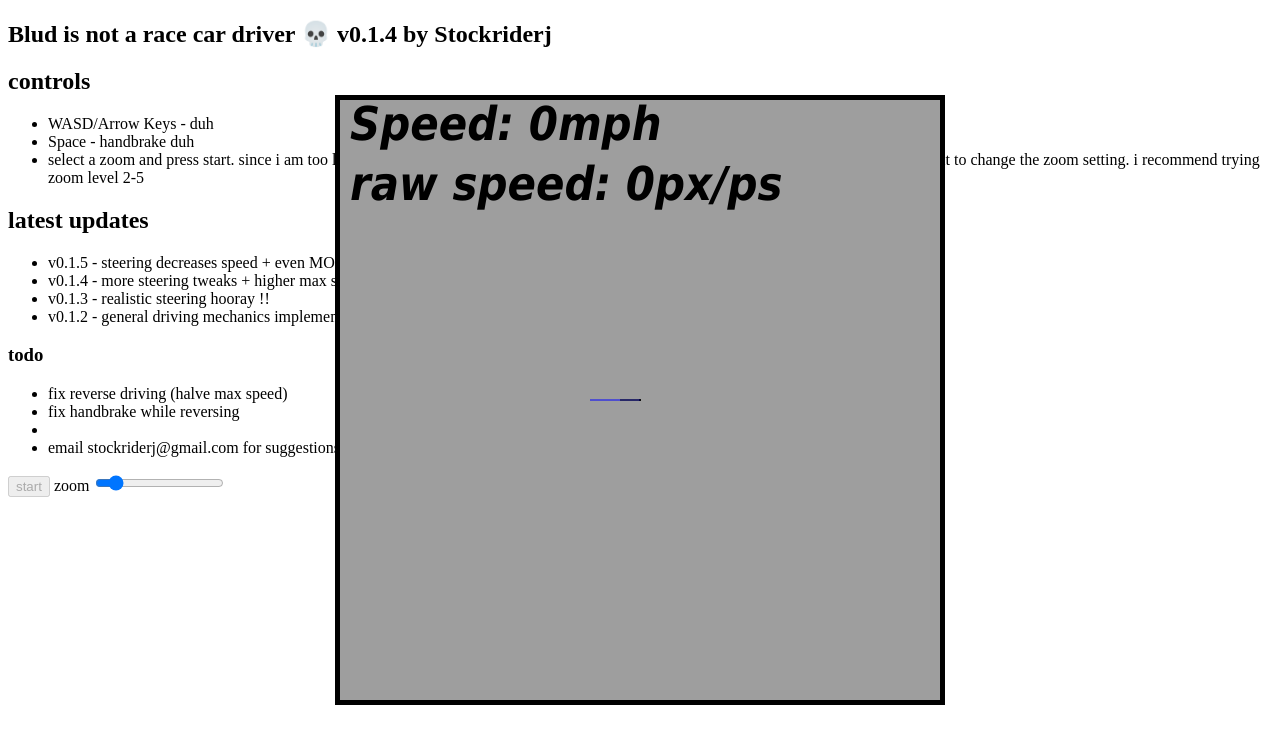
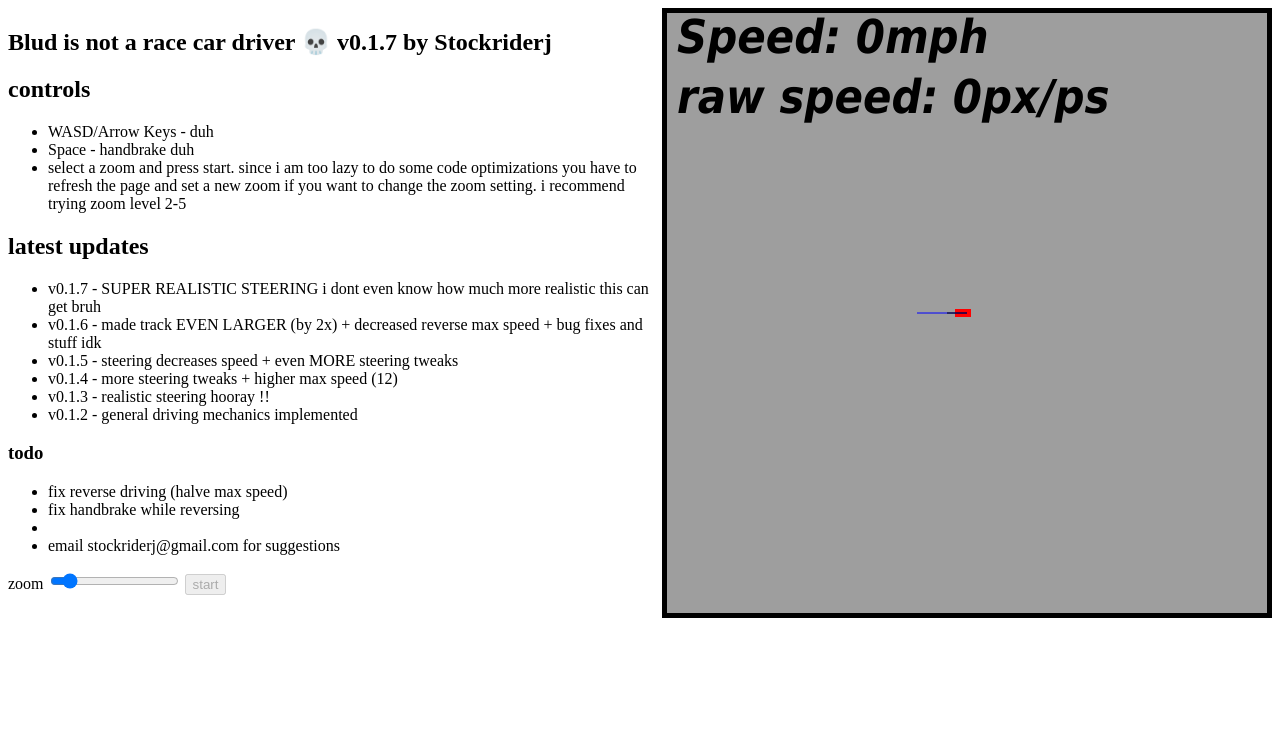
Before and after one commit to qian-json/car, a plain HTML site: page index.html in a window 1280 px wide. Both pictures are taken after a click on the button "start". Drawn offline with Linux system fonts and the light colour scheme.

Commit message:
massive steering revamp and more

```diff
--- a/index.html
+++ b/index.html
@@ -8,21 +8,37 @@
     <link rel="stylesheet" href="style.css" />
   </head>
   <body>
+    <main>
       <aside>
-      <h1>Blud is not a race car driver 💀 v0.1.4 by Stockriderj</h1>
-      <div>
+        <h1>Blud is not a race car driver 💀 v0.1.7 by Stockriderj</h1>
+        <div class="controls">
           <h2>controls</h2>
           <ul>
             <li>WASD/Arrow Keys - duh</li>
             <li>Space - handbrake duh</li>
 
-          <li>select a zoom and press start. since i am too lazy to do some code optimizations you have to refresh the page and set a new zoom if you want to change the zoom setting. i recommend trying zoom level 2-5</li>
+            <li>
+              select a zoom and press start. since i am too lazy to do some code
+              optimizations you have to refresh the page and set a new zoom if
+              you want to change the zoom setting. i recommend trying zoom level
+              2-5
+            </li>
           </ul>
         </div>
         <div>
           <h2>latest updates</h2>
           <ul>
-            <li>v0.1.5 - steering decreases speed + even MORE steering tweaks</li>
+            <li>
+              v0.1.7 - SUPER REALISTIC STEERING i dont even know how much more
+              realistic this can get bruh
+            </li>
+            <li>
+              v0.1.6 - made track EVEN LARGER (by 2x) + decreased reverse max
+              speed + bug fixes and stuff idk
+            </li>
+            <li>
+              v0.1.5 - steering decreases speed + even MORE steering tweaks
+            </li>
             <li>v0.1.4 - more steering tweaks + higher max speed (12)</li>
             <li>v0.1.3 - realistic steering hooray !!</li>
             <li>v0.1.2 - general driving mechanics implemented</li>
@@ -36,13 +52,16 @@
             <li>email stockriderj@gmail.com for suggestions</li>
           </ul>
         </div>
-    </aside>
-
-    <button onclick="e(); this.disabled=true;">start</button>
-    <canvas id="canvas1"></canvas>
 
         <label for="zoomRange">zoom</label>
         <input type="range" min="1" max="10" value="2" id="zoomRange" />
+        <button onclick="e(); this.disabled=true;">start</button>
+      </aside>
+
+      <div>
+        <canvas id="canvas1"></canvas>
+      </div>
+    </main>
 
     <script src="script.js"></script>
   </body>
--- a/script.js
+++ b/script.js
@@ -1,7 +1,18 @@
+const abs = Math.abs;
+
+const canvas = document.getElementById("canvas1");
+const ctx = canvas.getContext("2d");
+
+function rotate(x, y, angle, render) {
+  ctx.save();
+  ctx.translate(x, y);
+  ctx.rotate(angle);
+  render();
+  ctx.restore();
+}
+
 function e() {
   // start game lol
-  const canvas = document.getElementById("canvas1");
-  const ctx = canvas.getContext("2d");
 
   const zoomRange = document.getElementById("zoomRange");
   let ZOOM = zoomRange.value / 10;
@@ -12,22 +23,22 @@ function e() {
 
   const CANVAS_WIDTH = (canvas.width = 600);
   const CANVAS_HEIGHT = (canvas.height = 600);
-  const BACKGROUND_WIDTH = 8430 * ZOOM;
-  const BACKGROUND_HEIGHT = 7350 * ZOOM;
+  const BACKGROUND_WIDTH = 16830 * ZOOM;
+  const BACKGROUND_HEIGHT = 14700 * ZOOM;
   const backgroundImage = new Image();
   backgroundImage.src =
     "https://media.istockphoto.com/id/1333794966/vector/top-down-racing-circuit-isolated-on-white-background.jpg?s=612x612&w=0&k=20&c=fEvS411Mvc2TSmAc0zULCX1_yvZZXTV_1Zsz99_ND0A=";
 
-  const MOVE_SPEED = 0.2 * ZOOM;
+  const ACCEL_SPEED = 0.1 * ZOOM;
   const MAX_SPEED = 12 * ZOOM;
-  const BASE_STEER_SPEED = 2;
-  const MAX_STEER = 32;
-  const PLAYER_SIZE = 10 * ZOOM;
+  const BASE_STEER_SPEED = 4;
+  const MAX_STEER = 48;
+  const PLAYER_SIZE = 40 * ZOOM;
 
   const PLAYER_CANVAS = CANVAS_WIDTH / 2 - PLAYER_SIZE / 2;
 
-  let x = 2925 * ZOOM;
-  let y = 2500 * ZOOM;
+  let x = 5850 * ZOOM;
+  let y = 5000 * ZOOM;
 
   let speed = 0;
   let mphSpeed = 0; // MAX REAL SPEED = 220 mph / MAX GAME SPEED = 2 = 110 * speed
@@ -37,10 +48,10 @@ function e() {
   let steerDirection = 0;
   const steerFriction = 0.1;
 
-  let pressedW = false;
-  let pressedA = false;
-  let pressedS = false;
-  let pressedD = false;
+  let pressedAccelerate = false;
+  let pressedLeftTurn = false;
+  let pressedReverse = false;
+  let pressedRightTurn = false;
   let pressedSpace = false;
 
   let touchingBorder = {left: false, right: false, top: false, bottom: false};
@@ -51,19 +62,19 @@ function e() {
       switch (e.key) {
         case "w":
         case "ArrowUp":
-          pressedW = true;
+          pressedAccelerate = true;
           break;
         case "a":
         case "ArrowLeft":
-          pressedA = true;
+          pressedLeftTurn = true;
           break;
         case "s":
         case "ArrowDown":
-          pressedS = true;
+          pressedReverse = true;
           break;
         case "d":
         case "ArrowRight":
-          pressedD = true;
+          pressedRightTurn = true;
           break;
         case " ": // space
           pressedSpace = true;
@@ -79,19 +90,19 @@ function e() {
       switch (e.key) {
         case "w":
         case "ArrowUp":
-          pressedW = false;
+          pressedAccelerate = false;
           break;
         case "a":
         case "ArrowLeft":
-          pressedA = false;
+          pressedLeftTurn = false;
           break;
         case "s":
         case "ArrowDown":
-          pressedS = false;
+          pressedReverse = false;
           break;
         case "d":
         case "ArrowRight":
-          pressedD = false;
+          pressedRightTurn = false;
           break;
         case " ": // space
           pressedSpace = false;
@@ -131,23 +142,26 @@ function e() {
   }
 
   function handleControls() {
-    if (pressedW) speed = Math.min(MAX_SPEED, speed + MOVE_SPEED);
-    if (pressedA)
+    if (pressedAccelerate) speed = Math.min(MAX_SPEED, speed + ACCEL_SPEED);
+    if (pressedLeftTurn)
       steerDirection = Math.max(-MAX_STEER, steerDirection - steerSpeed);
-    if (pressedS) speed = Math.max(-MAX_SPEED, speed - MOVE_SPEED / 1.5);
-    if (pressedD)
+    if (pressedReverse)
+      // speed = Math.max(-MAX_SPEED, speed - ACCEL_SPEED / 1.5);
+      speed = Math.max(-(MAX_SPEED / 2), speed - ACCEL_SPEED / 1.5);
+    if (pressedRightTurn)
       steerDirection = Math.min(MAX_STEER, steerDirection + steerSpeed);
 
-    if (pressedSpace) speed = Math.max(0, speed - MOVE_SPEED);
+    if (pressedSpace) speed = Math.max(0, speed - ACCEL_SPEED);
 
-    const convertedSteer =
-      speed == 0 ? 0 : steerDirection * 0.1 * (speed / MAX_SPEED);
+    const convertedSteer = speed == 0 ? 0 : steerDirection * (speed / 100);
     steering += convertedSteer;
-    speed -= Math.abs(convertedSteer / 80);
+    //
+    speed -= speed > 0 ? abs(convertedSteer / 500) : -abs(convertedSteer / 500);
+    //
     steerDirection =
       steerDirection > 0
-        ? Math.max(0, steerDirection - Math.abs(convertedSteer))
-        : Math.min(0, steerDirection + Math.abs(convertedSteer));
+        ? Math.max(0, steerDirection - abs(convertedSteer))
+        : Math.min(0, steerDirection + abs(convertedSteer));
 
     if (steering > 360) steering -= 360;
     if (steering < 0) steering += 360;
@@ -188,7 +202,8 @@ function e() {
     if (speed > 0) speed -= speedFriction;
     else if (speed < 0) speed += speedFriction;
 
-    steerSpeed = BASE_STEER_SPEED * Math.min(1, (speed + 1) / MAX_SPEED);
+    steerSpeed = BASE_STEER_SPEED / abs(speed + 0.5);
+    console.log("steer: ", steerSpeed);
 
     handleCollisions();
     handleControls();
@@ -205,7 +220,7 @@ function e() {
     steerDirection = Math.round(steerDirection * 1000) / 1000;
     steering = Math.round(steering * 1000) / 1000;
 
-    if (Math.abs(speed) < 0.01 && Math.abs(speed) > 0) speed = 0;
+    if (abs(speed) < 0.01 && abs(speed) > 0) speed = 0;
     x += speed * Math.cos((steering * Math.PI) / 180);
     y += speed * Math.sin((steering * Math.PI) / 180);
     //   x += speedX;
@@ -220,22 +235,26 @@ function e() {
       BACKGROUND_HEIGHT
     );
 
-    // Push the current position to the lastPositions array
-    lastPositions.push({x: PLAYER_CANVAS, y: PLAYER_CANVAS});
-    //   lastPositions.push({x: x, y: y});
+    rotate(
+      CANVAS_WIDTH / 2,
+      CANVAS_HEIGHT / 2,
+      (steering * Math.PI) / 180,
+      () => {
+        ctx.fillStyle = "red";
+        ctx.fillRect(
+          -PLAYER_SIZE / 2,
+          -PLAYER_SIZE / 2,
+          2 * PLAYER_SIZE,
+          PLAYER_SIZE
+        );
+      }
+    );
 
-    // If there are more than 3 positions in the array, remove the oldest one
-    if (lastPositions.length > 20) {
-      lastPositions.shift();
-    }
-
-    // Draw a rectangle at each of the positions in the lastPositions array
-    lastPositions.forEach((pos, index) => {
-      let colorValue = Math.floor(255 - (index / 20) * 255);
-      ctx.fillStyle = `rgb(${colorValue}, ${colorValue}, ${colorValue})`;
-      ctx.fillRect(pos.x, pos.y, PLAYER_SIZE, PLAYER_SIZE);
-    });
-    ctx.fillStyle = "black";
+    // ctx.translate(CANVAS_WIDTH / 2, CANVAS_HEIGHT / 2);
+    // ctx.rotate(Math.cos((steering * Math.PI) / 180));
+    // ctx.fillStyle = "black";
+    // ctx.fillRect(CANVAS_WIDTH / 2, CANVAS_HEIGHT / 2, PLAYER_SIZE, PLAYER_SIZE);
+    // ctx.rotate(0);
 
     drawArrow();
     drawStats();
--- a/style.css
+++ b/style.css
@@ -1,9 +1,18 @@
 #canvas1 {
   border: 5px solid black;
-  position: absolute;
+  /* position: absolute;
   top: 50%;
   left: 50%;
-  transform: translate(-50%, -50%);
+  transform: translate(-50%, -50%); */
   width: 600px;
   height: 600px;
 }
+
+main {
+  display: flex;
+  justify-content: space-around;
+}
+
+canvas {
+  display: block;
+}
```
Lines whose indentation alone changed are shown as unchanged.
